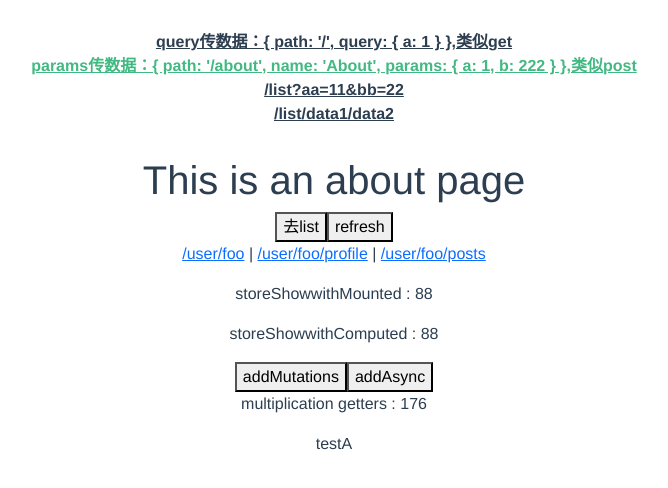
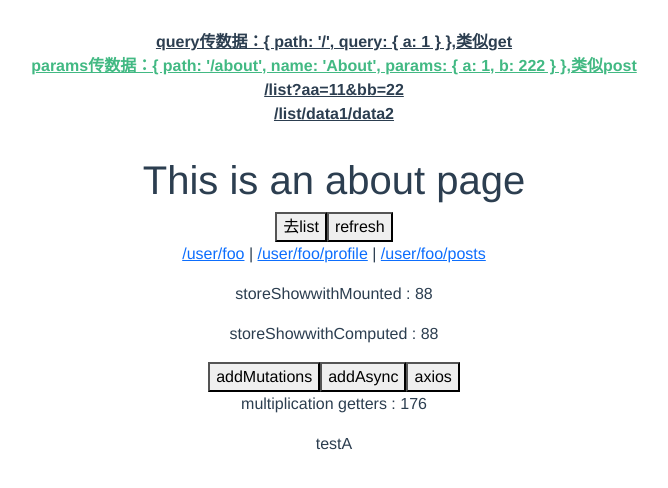
Before and after one commit to linhaishe/hello-vuecli, a Vue app: page /#/about/foo in a window 1280 px wide. Shown: the top 488 px of the page, without its empty margins (306-974 px from the left). Built offline with nearby package versions, Linux system fonts and the light colour scheme.

Commit message:
axios notes

```diff
--- a/package.json
+++ b/package.json
@@ -9,6 +9,7 @@
   },
   "dependencies": {
     "@popperjs/core": "^2.9.2",
+    "axios": "^0.21.1",
     "bootstrap": "^5.0.2",
     "core-js": "^3.6.5",
     "jquery": "^3.6.0",
--- a/src/main.js
+++ b/src/main.js
@@ -4,8 +4,10 @@ import "bootstrap";
 import "bootstrap/dist/css/bootstrap.min.css";
 import router from "./router";
 import store from "./store";
+import axios from "axios";
 
 Vue.config.productionTip = false;
+Vue.prototype.$axios = axios;
 
 new Vue({
   router,
--- a/src/views/About.vue
+++ b/src/views/About.vue
@@ -12,6 +12,7 @@
     <p>storeShowwithComputed : {{ storeShowB }}</p>
     <button @click="add">addMutations</button>
     <button @click="addAsync">addAsync</button>
+    <button @click="axiosFun()">axios</button>
     <p>multiplication getters : {{ multiplication }}</p>
 
     <router-view></router-view>
@@ -43,6 +44,16 @@ export default {
     addAsync() {
       this.$store.dispatch("asyncIncrement");
     },
+    axiosFun() {
+      this.$axios({
+        url: "/",
+        method: "get",
+        data: {
+          username: "heather",
+          password: 123,
+        },
+      }).then((res) => console.log(res.config.data));
+    },
   },
   mounted() {
     console.log("about params data", this.$route.params);
```
Also changed, not shown: 1 other file (tests, documents, lock files or other folders).
